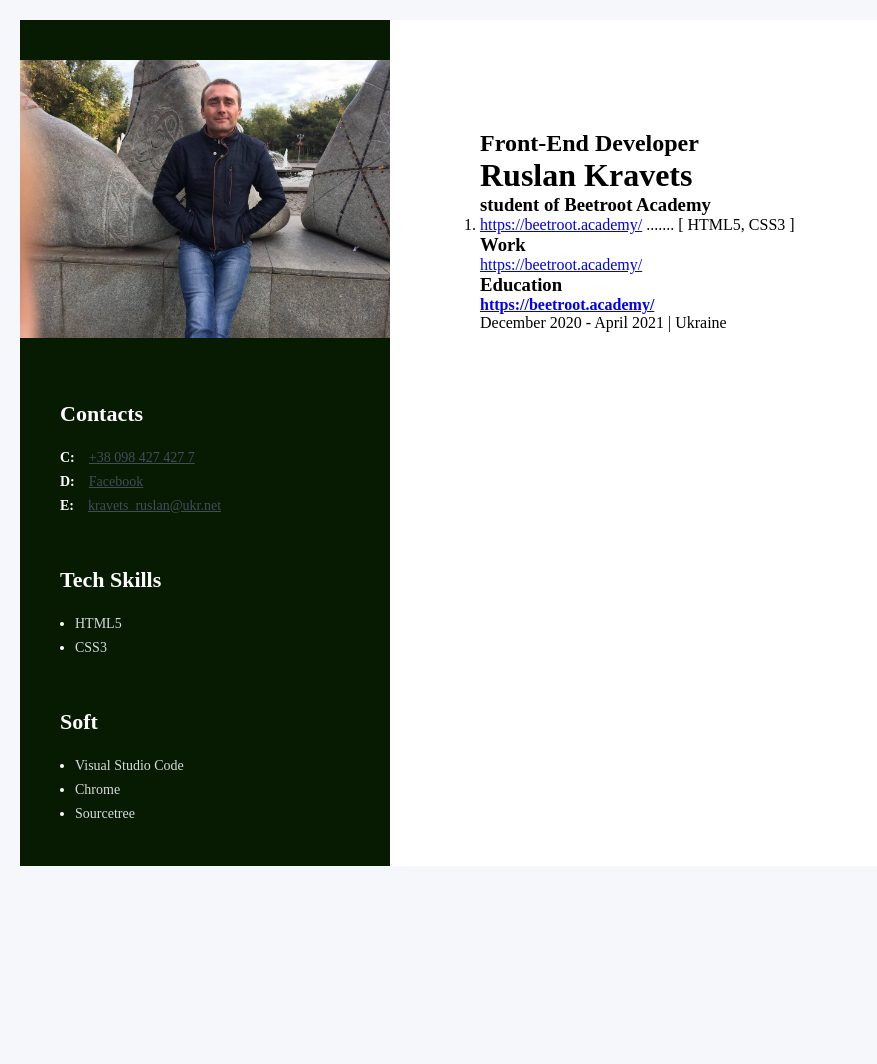
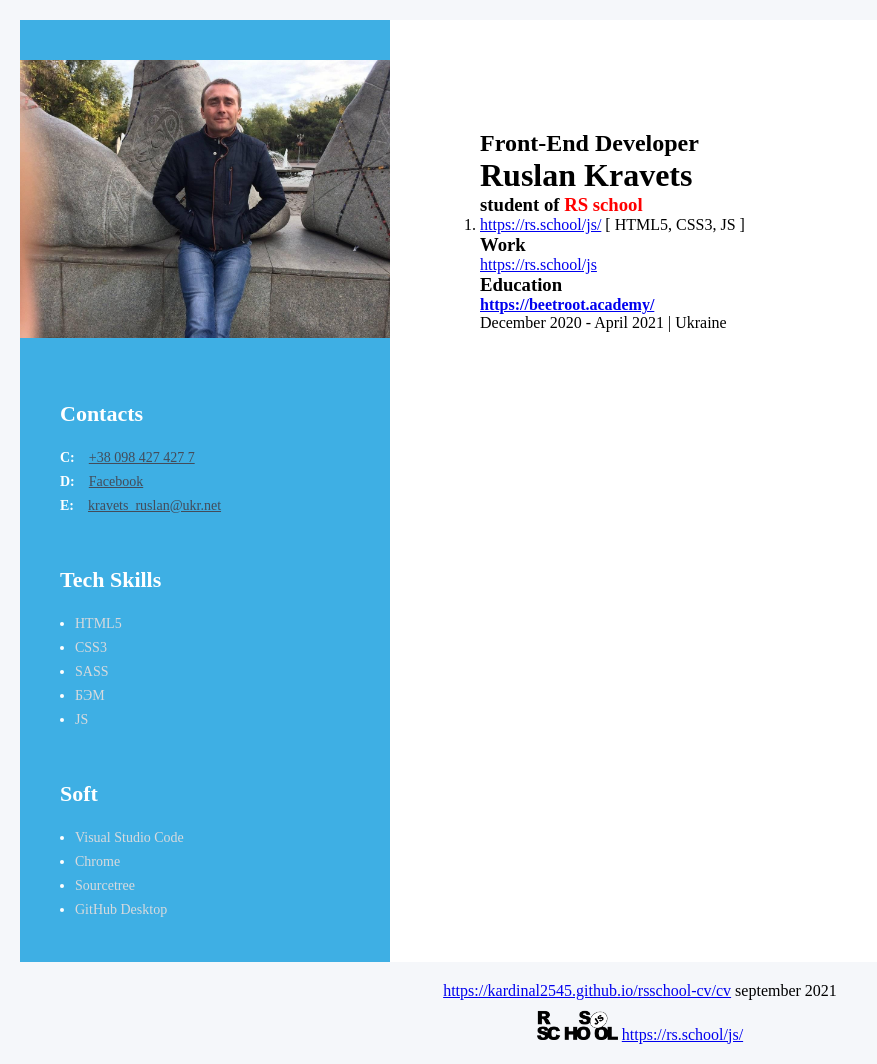
Before and after one commit to kardinal2545/rsschool-cv, a plain HTML site: page index.html in a window 1280 px wide. Shown: the whole page, without its empty margins (0-877 px from the left). Before the commit the page ends 886 px from the top, so only its background shows below. Drawn offline with Linux system fonts and the light colour scheme.

Commit message:
refactor:
refactor and formating code

```diff
--- a/style.css
+++ b/css/style.css
@@ -12,7 +12,7 @@ body {
     display: flex;
 }
 .sidebar {
-    background: #061b01;
+    background: #3eafe4;
     width: 370px;
     padding-top: 40px;
     padding-bottom: 40px;
@@ -109,3 +109,24 @@ body {
 .soft-skill-text {
     color: #d8dadd;
 }
+footer{
+    margin-top: 20px;
+    text-align: center;
+    font-size: 16px;
+
+}
+.school{
+
+
+   /* margin-top: 10px;
+   margin-left: 45%;  */
+
+}
+
+.schoolImg{
+    height: 30px;
+    margin-top: 10px;
+}
+.rsColor{
+    color: red;
+}
--- a/index.html
+++ b/index.html
@@ -1,12 +1,14 @@
 <!DOCTYPE html>
 <html lang="en">
+
 <head>
     <meta charset="UTF-8">
     <meta name="viewport" content="width=device-width, initial-scale=1.0">
     <title>My resume</title>
-    <link rel="stylesheet" href="style.css">
+    <link rel="stylesheet" href="css/style.css">
     <link href="https://fonts.googleapis.com/css2?family=Montserrat:wght@400;700&display=swap" rel="stylesheet">
 </head>
+
 <body>
     <!-- main container -->
     <div class="wrapper">
@@ -15,10 +17,10 @@
 
             <!-- Contacts container -->
             <div class="Contacts-container">
-                <h3 class="contacts-title" >Contacts</h3>
+                <h3 class="contacts-title">Contacts</h3>
                 <div>
                     <span class="contacts-link-tipe">C:</span>
-                    <a class="contacts-link" href="tel: +380984274277">+38 098 427 427 7</a>
+                    <a class="contacts-link" href="tel:+380984274277">+38 098 427 427 7</a>
                 </div>
                 <div>
                     <span class="contacts-link-tipe">D:</span>
@@ -26,7 +28,7 @@
                 </div>
                 <div>
                     <span class="contacts-link-tipe">E:</span>
-                    <a class="contacts-link" href="mailto: kravets_ruslan@ukr.net">kravets_ruslan@ukr.net</a>
+                    <a class="contacts-link" href="mailto:kravets_ruslan@ukr.net">kravets_ruslan@ukr.net</a>
                 </div>
             </div>
             <!--- Tech Skills container-->
@@ -38,6 +40,15 @@
                     </li>
                     <li class="tech-skill-item">
                         <span class="tech-skill-text">CSS3</span>
+                    </li>
+                    <li class="tech-skill-item">
+                        <span class="tech-skill-text">SASS</span>
+                    </li>
+                    <li class="tech-skill-item">
+                        <span class="tech-skill-text">БЭМ</span>
+                    </li>
+                    <li class="tech-skill-item">
+                        <span class="tech-skill-text">JS</span>
                     </li>
 
                 </ul>
@@ -55,6 +66,9 @@
                     <li class="soft-skill-item">
                         <span class="soft-skill-text">Sourcetree</span>
                     </li>
+                    <li class="soft-skill-item">
+                        <span class="soft-skill-text">GitHub Desktop</span>
+                    </li>
                 </ul>
             </div>
 
@@ -69,12 +83,12 @@
 
             <!-- projects cotainer -->
             <div>
-                <h3>student of Beetroot Academy</h3>
+                <h3>student of <span class="rsColor">RS school</span> </h3>
                 <ol>
                     <li>
-                        <a href="https://beetroot.academy/">https://beetroot.academy/</a>
-                        <span>.......</span>
-                        <span>[ HTML5, CSS3 ]</span>
+                        <a href="https://rs.school/js">https://rs.school/js/</a>
+                        <!-- <span>.......</span> -->
+                        <span>[ HTML5, CSS3, JS ]</span>
                     </li>
                 </ol>
             </div>
@@ -83,7 +97,7 @@
                 <h3>Work</h3>
                 <!-- company 1 -->
                 <div>
-                     <a href="https://beetroot.academy/">https://beetroot.academy/</a>
+                    <a href="https://rs.school/js">https://rs.school/js</a>
                 </div>
                 <div>
                     <h3>Education</h3>
@@ -92,5 +106,16 @@
                 </div>
             </div>
         </div>
+    </div>
+    <footer>
+        <div>
+            <a href="https://kardinal2545.github.io/rsschool-cv/cv">https://kardinal2545.github.io/rsschool-cv/cv</a>
+            <span>september 2021</span>
+        </div>
+        <div class="school">
+            <img class="schoolImg" src="./img/rs_school_js.png" alt="rs school logo">
+            <a href="https://rs.school/js/">https://rs.school/js/</a>
+        </div>
+    </footer>
 </body>
 </html>
```
Also changed, not shown: img/rs_school_js.png (added), img/rs_school_js.svg (added). Lines whose indentation alone changed are shown as unchanged.
